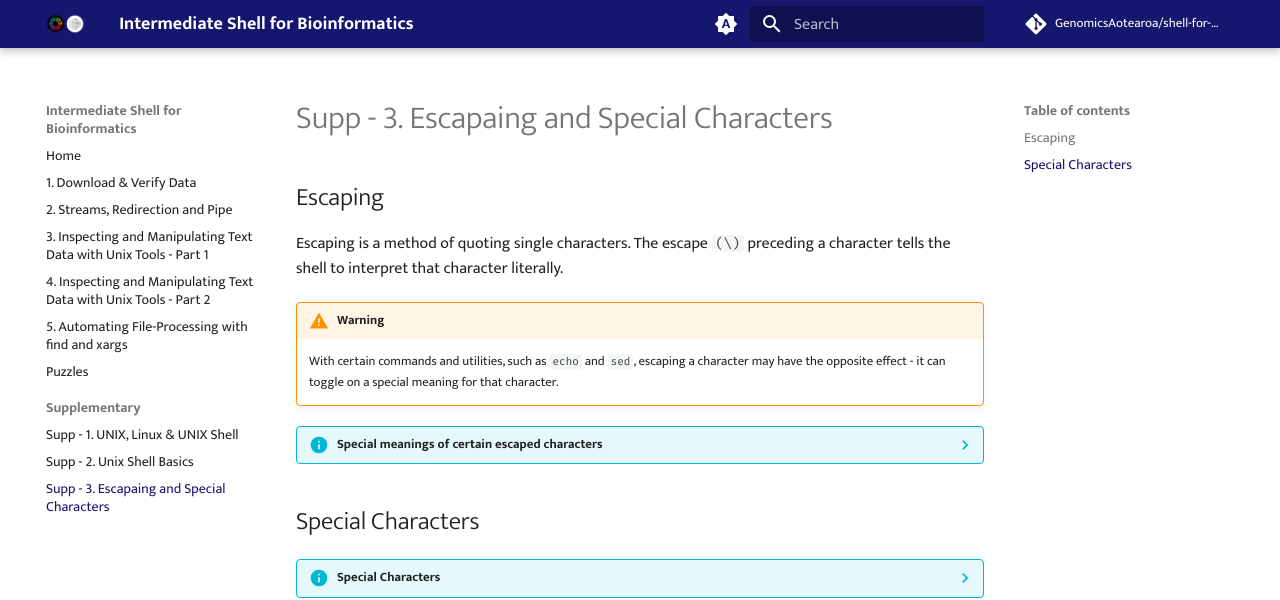
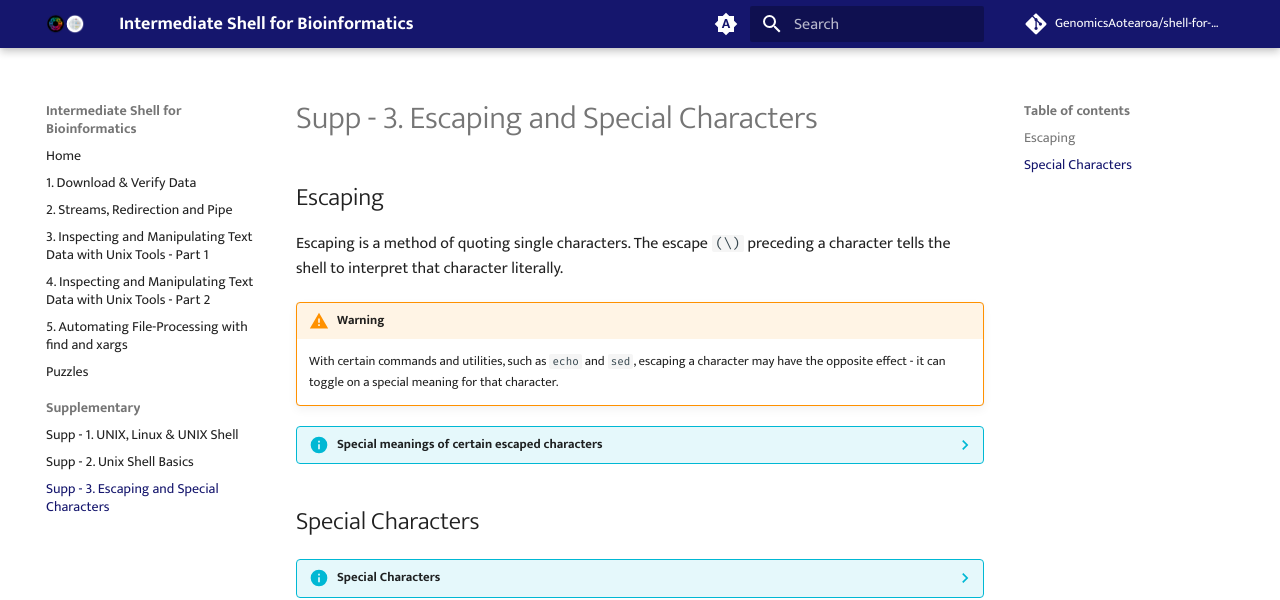
Before and after one commit to GenomicsAotearoa/shell-for-bioinformatics, an MkDocs documentation site: the page built from docs/supplementary /supplementary_3.md, in a window 1280 px wide. Shown: the top 600 px of the page. Built offline with MkDocs 1.6.1 and Material for MkDocs 9.7.7, drawn with Linux system fonts in a browser that asks for light colours; comment, search, counter and statistics services are not loaded.

Commit message:
fix typo

```diff
--- a/docs/supplementary /supplementary_3.md
+++ b/docs/supplementary /supplementary_3.md
@@ -1,4 +1,4 @@
-# Supp - 3. Escapaing and Special Characters
+# Supp - 3. Escaping and Special Characters
 ## Escaping
 
 Escaping is a method of quoting single characters. The escape `(\)` preceding a character tells the shell to interpret that character literally.
```
